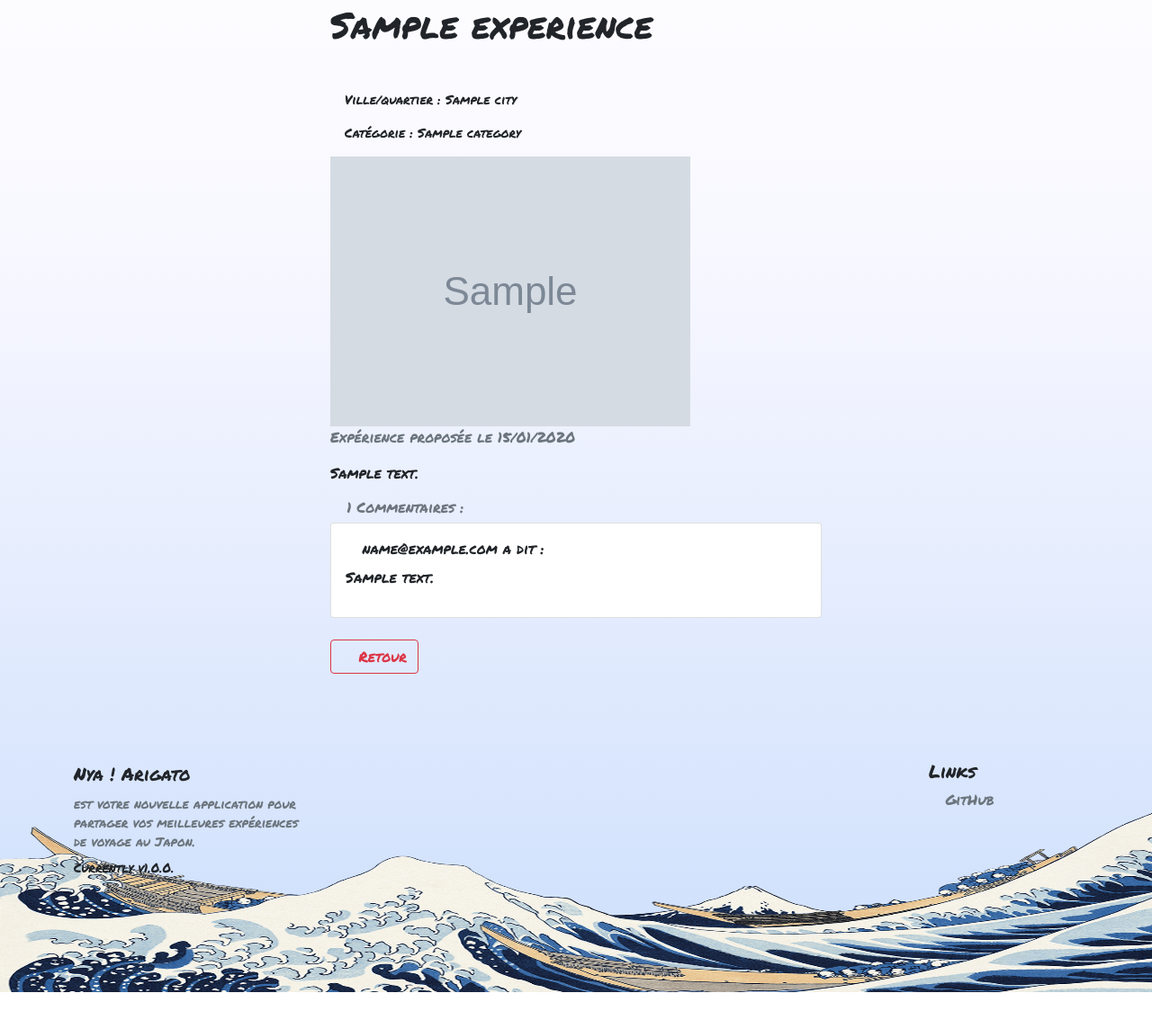
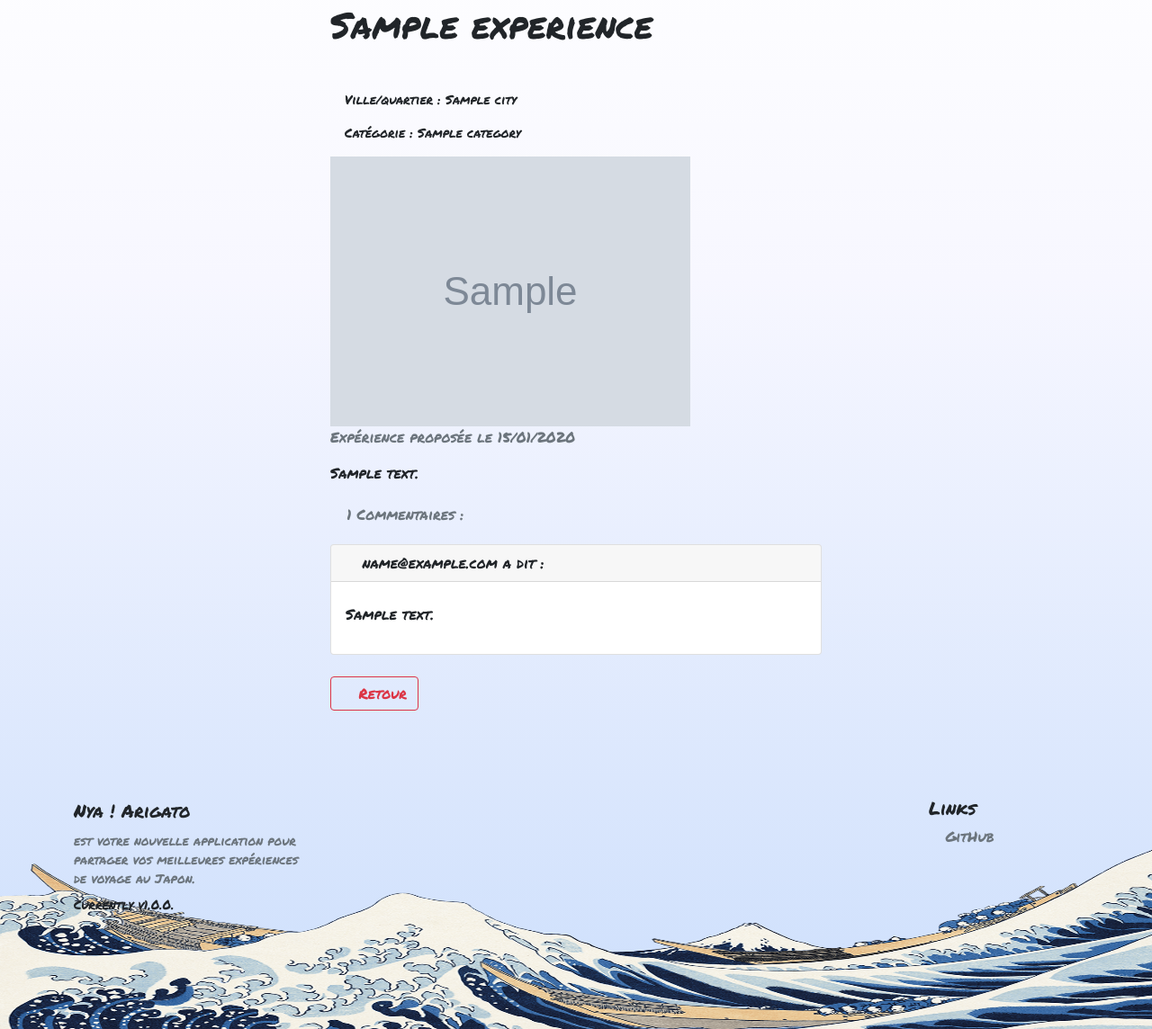
Before and after one commit to Nathalie-Sansone/nya-arigato, a Symfony app: template templates/experience/show.html.twig in a window 1280 px wide. Shown: the part 138-1282 px from the top of the page at 90% size. Before the commit the page ends 1241 px from the top, so only its background shows below. Run offline with Twig, Linux system fonts and the light colour scheme; the template is opened without the code that fills it: most values are stand-ins (such as "Sample title", 1, 10 or a date in 2020); grey boxes marked "Sample" are stand-in pictures; style sheets or scripts are compiled from the project's sources; some libraries are stand-ins or nearby versions; some web fonts are replaced.

```diff
--- a/assets/styles/app.scss
+++ b/assets/styles/app.scss
@@ -9,11 +9,8 @@ $fa-font-path: '~@fortawesome/fontawesome-free/webfonts';
 @import '~@fortawesome/fontawesome-free/scss/regular';
 @import '~@fortawesome/fontawesome-free/scss/brands';
 
-html, body {
+body {
     font-family: 'Permanent Marker', cursive;
-}
-
-body {
     background: rgb(255,255,255);
     background: linear-gradient(180deg, rgba(255,255,255,1) 0%, rgba(247,247,255,1) 35%, rgba(205,223,252,1) 100%);
 }
--- a/templates/experience/show.html.twig
+++ b/templates/experience/show.html.twig
@@ -5,18 +5,20 @@
 {% block body %}
     <div class="container mt-5">
         <div class="row justify-content-center align-items-center">
-            <div class="col-6">
+            <div class="col-sm-6">
         <h1 class="mb-5">{{ experience.title }}</h1>
                 <p class="small"><i class="fas fa-map-marker-alt text-danger"></i> Ville/quartier : {{ experience.city }}</p>
                 <p class="small"><i class="far fa-compass text-danger"></i> Catégorie : {{ experience.category.name }}</p>
                 <img src="{{ experience.image }}" class="img-fluid" alt="{{ experience.title }}">
                 <p class="text-muted">Expérience proposée le {{ experience.createdAt|date('d/m/Y') }}</p>
                 <p class="mt-3">{{ experience.content }}</p>
-                <h6 class="text-muted"><i class="fas fa-comments"></i> {{ experience.comments|length }} Commentaires :</h6>
+                <h6 class="text-muted mt-4 mb-4"><i class="fas fa-comments"></i> {{ experience.comments|length }} Commentaires :</h6>
                 {% for comment in experience.comments %}
                     <div class="card mt-2">
+                        <div class="card-header">
+                            <i class="far fa-comment-dots"></i> {{ comment.author.email }} a dit :
+                        </div>
                         <div class="card-body">
-                            <i class="far fa-comment-dots"></i> {{ comment.author.email }} a dit :
                             <p class="mt-2">{{ comment.comment }}</p>
                         </div>
                     </div>
```
Also changed, not shown: templates/category/show.html.twig (+8 -2 lines).
